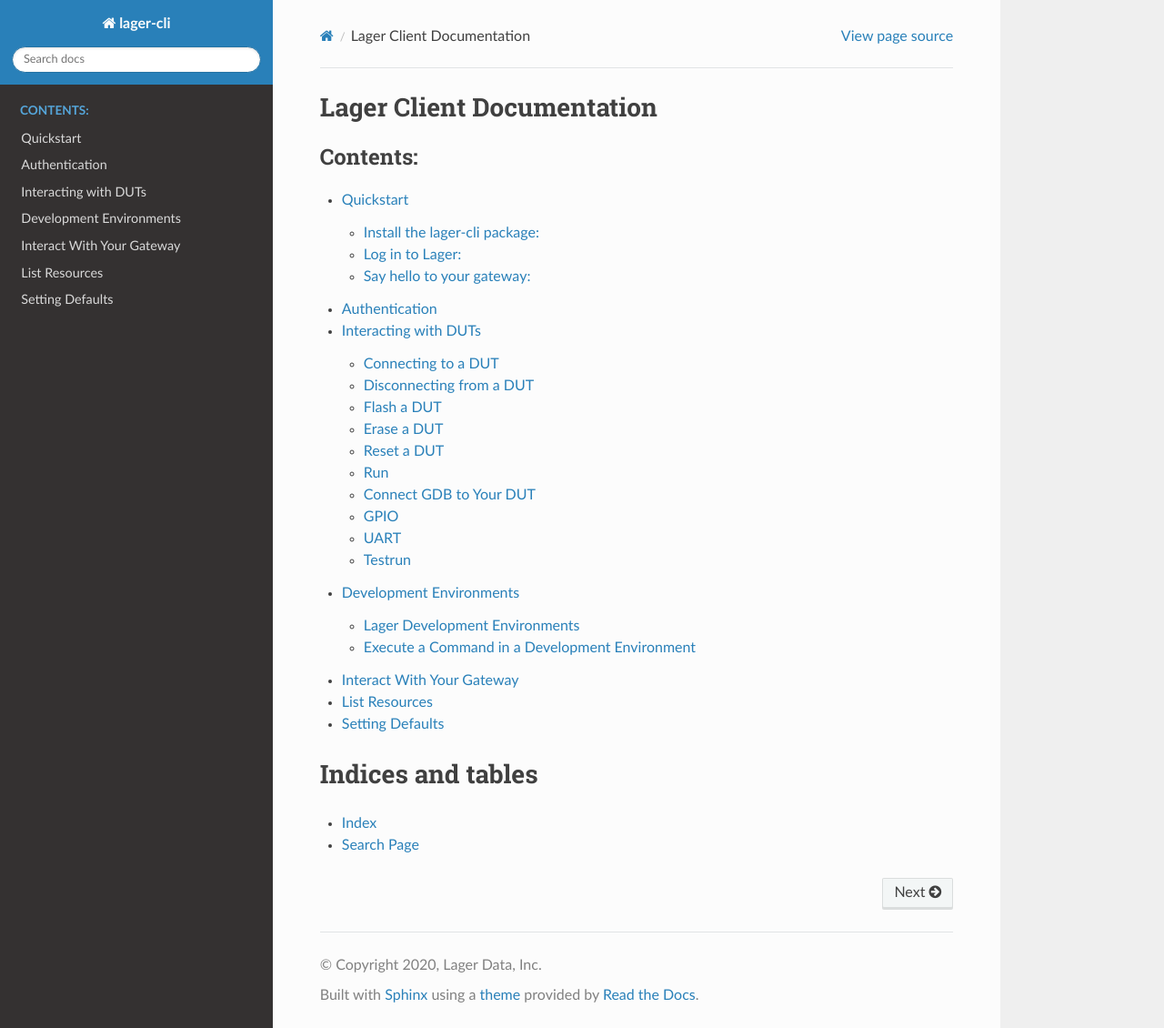
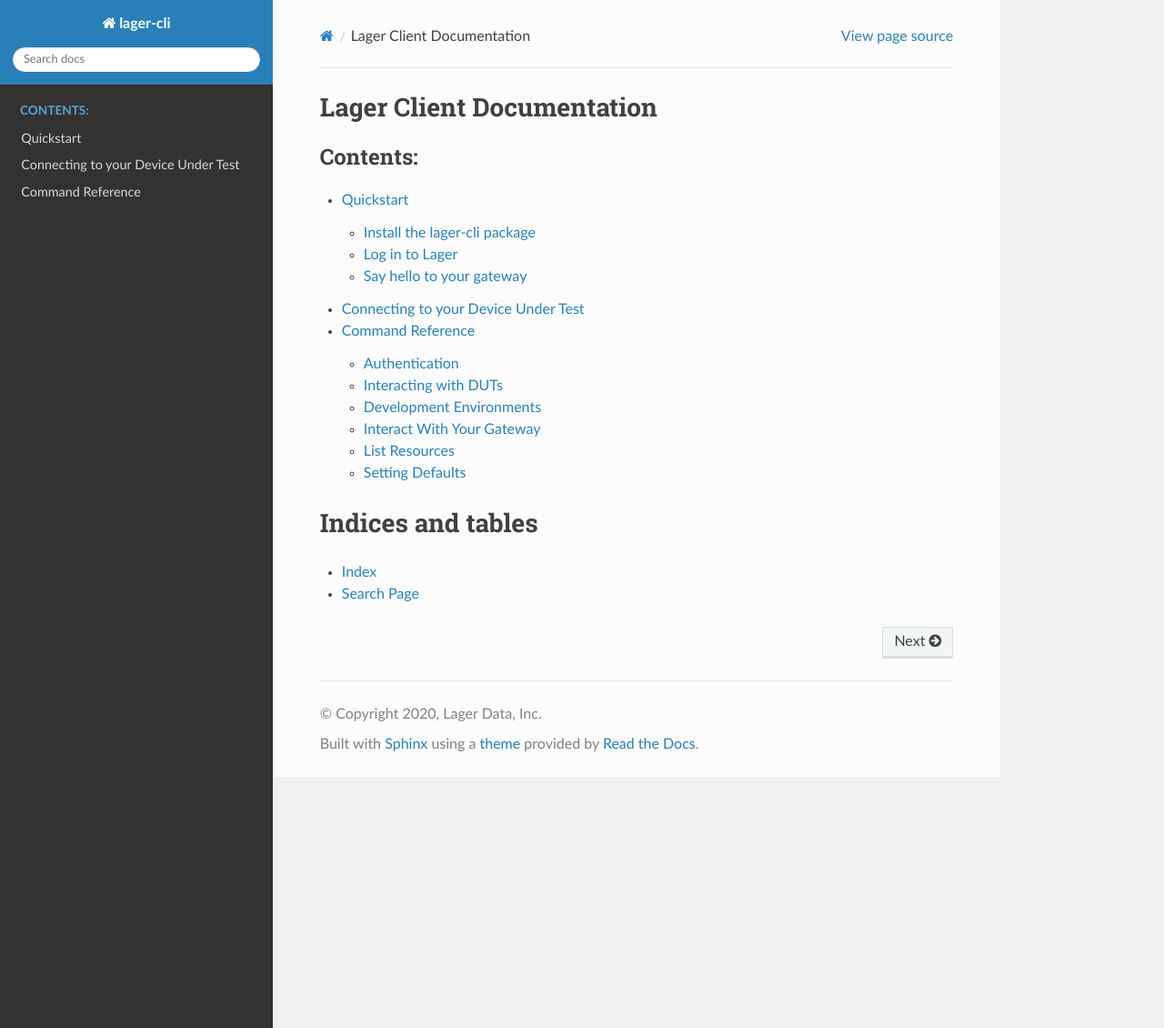
Before and after one commit to lagerdata/lager-cli, a Sphinx documentation site: the page built from docs/source/index.rst, in a window 1280 px wide and 1130 px high. Shown: the whole window at 91% size. Built offline with Sphinx 7.4.7 and the Read the Docs theme 2.0.0, drawn with Linux system fonts in a browser that asks for light colours.

Commit message:
move autogenerated docs into command reference section

```diff
--- /dev/null
+++ b/docs/source/connecting.rst
@@ -0,0 +1,6 @@
+.. _connecting:
+
+Connecting to your Device Under Test
+====================================
+
+lager connect
--- a/docs/source/index.rst
+++ b/docs/source/index.rst
@@ -7,12 +7,8 @@
    :caption: Contents:
 
    quickstart
-   auth
-   dut/index
-   devenv/index
-   gateway
-   list
-   set
+   connecting
+   command_reference
 
 Indices and tables
 ==================
--- a/docs/source/quickstart.rst
+++ b/docs/source/quickstart.rst
@@ -28,8 +31,8 @@
     And confirm your device token: ABCD-EFGH-IJKL
     Awaiting confirmation... (Could take up to 5 seconds after clicking "Confirm" in your browser)
 
-Say hello to your gateway:
---------------------------
+Say hello to your gateway
+-------------------------
 ``lager gateway hello``
 
 ::
@@ -37,4 +40,4 @@
     ➜  ~ lager gateway hello
     Hello, world! Your gateway is connected.
 
-If you get the "Hello, world!" message, that means your gateway is connected and ready to receive commands! If any step results in an error, please contact us at `support@lagerdata.com <mailto:support@lagerdata.com>`_
+If you get the "Hello, world!" message, that means your gateway is connected and ready to receive commands! Now let's :ref:`connect to your Device Under Test<connecting>`.
```
Also changed, not shown: other parts of docs/source/quickstart.rst (+7 -4 lines), docs/source/command_reference.rst (added, +13 -0 lines).
